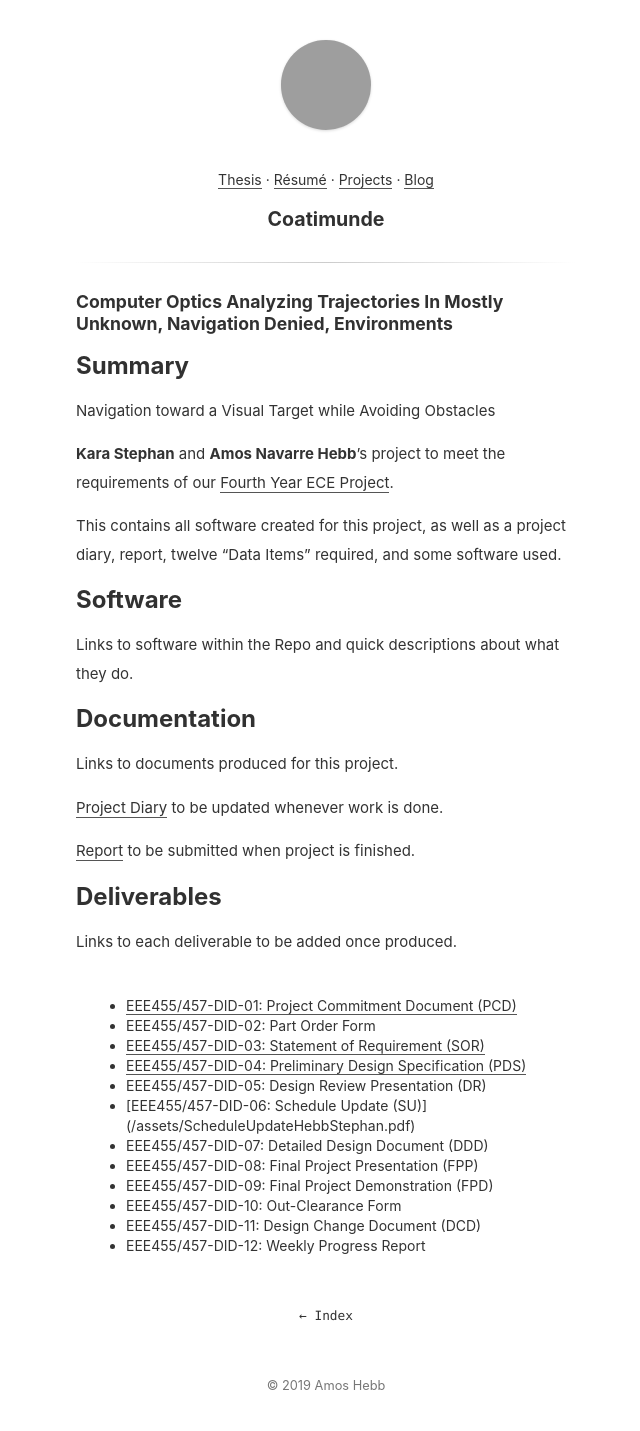
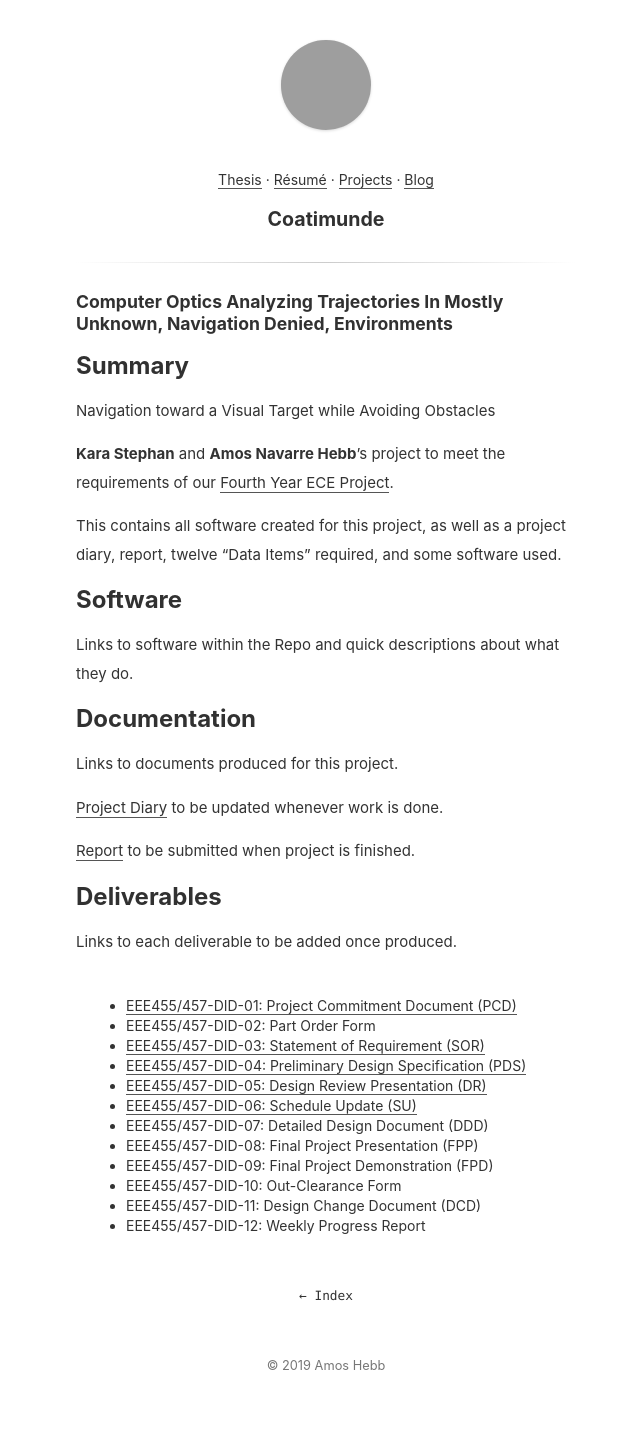
Before and after one commit to navh/amoshebb, a Jekyll site: the page built from coatimunde.md, in a window 1280 px wide. Shown: the whole page, without its empty margins (314-954 px from the left). Built offline with Jekyll 4.4.1, drawn with Linux system fonts in a browser that asks for light colours; grey boxes are pictures that could not be loaded.

```diff
--- a/coatimunde.md
+++ b/coatimunde.md
@@ -32,8 +32,8 @@ Links to each deliverable to be added once produced.
 * EEE455/457-DID-02: Part Order Form
 * [EEE455/457-DID-03: Statement of Requirement (SOR)](/assets/SORHebbStephan.pdf)
 * [EEE455/457-DID-04: Preliminary Design Specification (PDS)](/assets/PrelimDesignHebbStephan.pdf)
-* EEE455/457-DID-05: Design Review Presentation (DR)
-* [EEE455/457-DID-06: Schedule Update (SU)] (/assets/ScheduleUpdateHebbStephan.pdf)
+* [EEE455/457-DID-05: Design Review Presentation (DR)](/assets/DesignOverviewHebbStephan.pdf)
+* [EEE455/457-DID-06: Schedule Update (SU)](/assets/ScheduleUpdateHebbStephan.pdf)
 * EEE455/457-DID-07: Detailed Design Document (DDD)
 * EEE455/457-DID-08: Final Project Presentation (FPP)
 * EEE455/457-DID-09: Final Project Demonstration (FPD)
```
Also changed, not shown: 1 other file.
